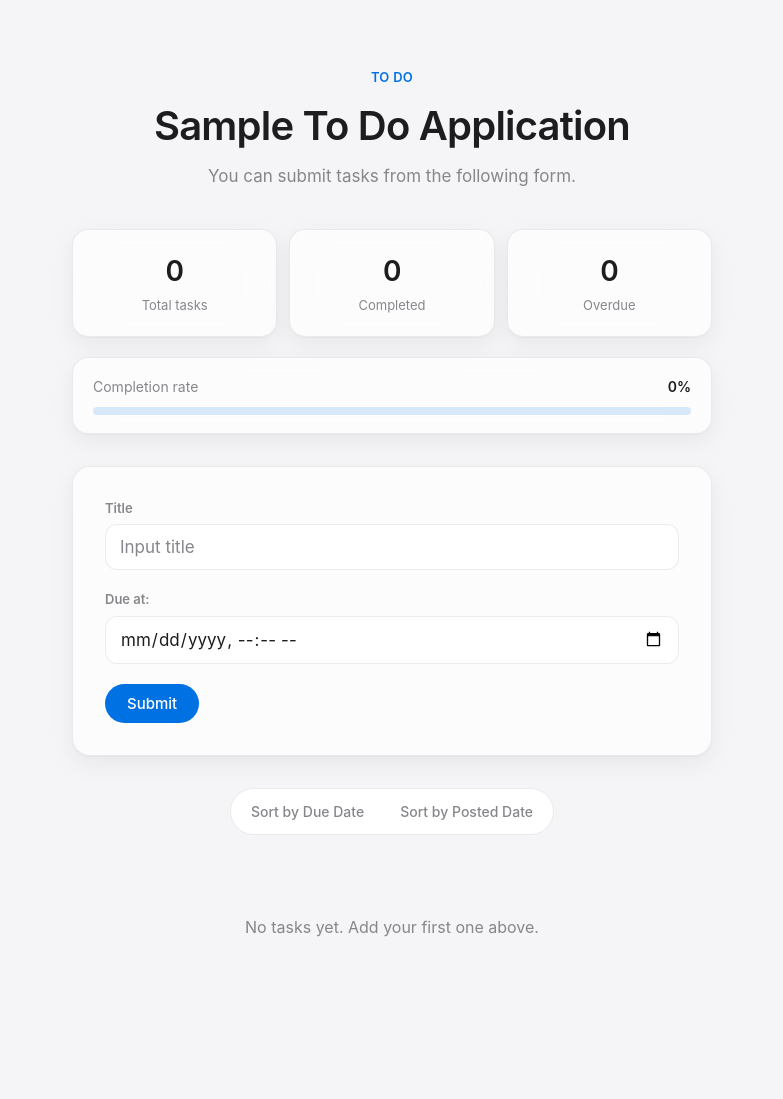
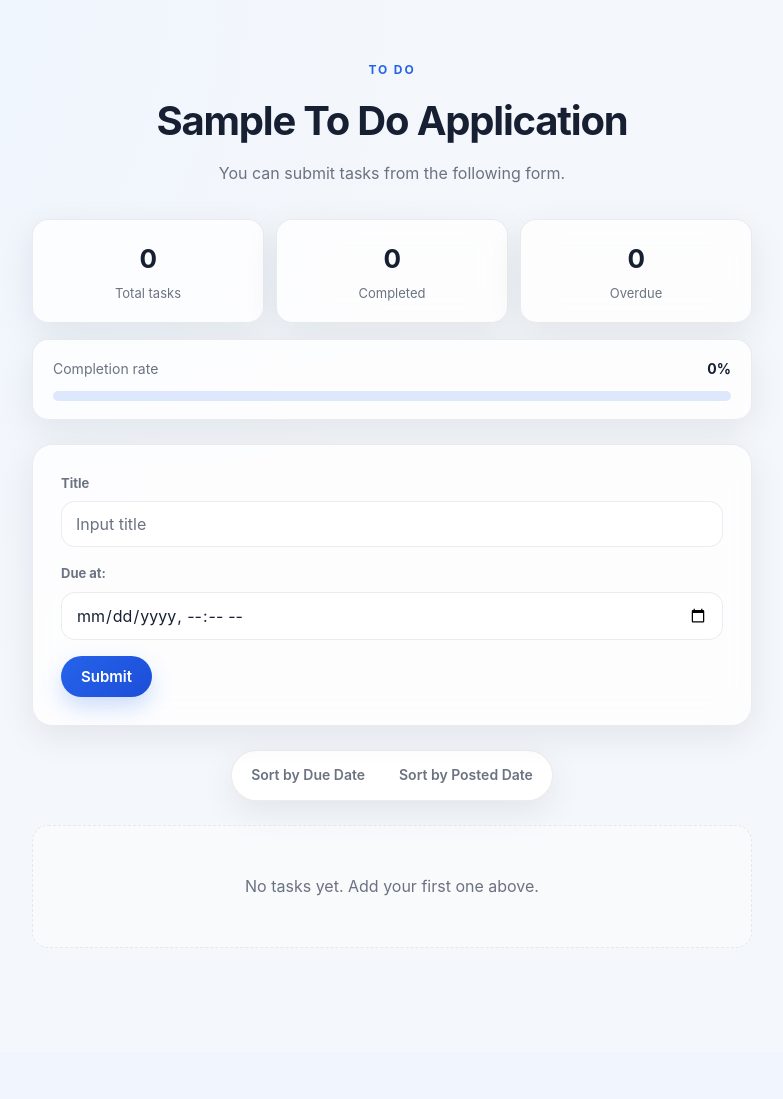
Before and after one commit to s1f102500102/django-test-exercise, a Django app: page / in a window 1280 px wide. Shown: the whole page, without its empty margins (248-1031 px from the left). After the commit the page ends 948 px from the top, so only its background shows below. Run offline with Django 5.2, Linux system fonts and the light colour scheme; data that the repository does not hold is empty.

Commit message:
cssを改良しました

```diff
--- a/todo/static/todo/style.css
+++ b/todo/static/todo/style.css
@@ -1,43 +1,45 @@
 /* ---------------------------------------------------
-   To Do Application — Apple-inspired visual theme
+   To Do Application — polished glassmorphism theme
 --------------------------------------------------- */
 
 :root {
-  --bg: #f5f5f7;
-  --surface: rgba(255, 255, 255, 0.72);
+  --bg: #f4f7fb;
+  --bg-accent: #eef5ff;
+  --surface: rgba(255, 255, 255, 0.78);
   --surface-solid: #ffffff;
-  --text-primary: #1d1d1f;
-  --text-secondary: #86868b;
-  --accent: #0071e3;
-  --accent-hover: #0077ed;
-  --accent-active: #006edb;
-  --border: rgba(0, 0, 0, 0.08);
-  --success-bg: #eafaf0;
-  --success-text: #1e7e42;
-  --pending-bg: #fff2e8;
-  --pending-text: #b25000;
-  --shadow: 0 1px 2px rgba(0, 0, 0, 0.04), 0 8px 24px rgba(0, 0, 0, 0.06);
-  --shadow-hover: 0 2px 4px rgba(0, 0, 0, 0.06), 0 16px 32px rgba(0, 0, 0, 0.08);
-  --radius: 18px;
+  --text-primary: #172033;
+  --text-secondary: #6b7280;
+  --accent: #2563eb;
+  --accent-hover: #1d4ed8;
+  --accent-active: #1950b8;
+  --border: rgba(15, 23, 42, 0.08);
+  --success-bg: #e8f8ee;
+  --success-text: #157f49;
+  --pending-bg: #fff4e8;
+  --pending-text: #b15c00;
+  --shadow: 0 10px 35px rgba(15, 23, 42, 0.08);
+  --shadow-hover: 0 18px 45px rgba(15, 23, 42, 0.12);
+  --radius: 20px;
 }
 
 @media (prefers-color-scheme: dark) {
   :root {
-    --bg: #000000;
-    --surface: rgba(28, 28, 30, 0.72);
-    --surface-solid: #1c1c1e;
-    --text-primary: #f5f5f7;
-    --text-secondary: #98989d;
-    --accent: #2997ff;
-    --accent-hover: #4dabff;
-    --accent-active: #1c86f2;
+    --bg: #060816;
+    --bg-accent: #111827;
+    --surface: rgba(17, 24, 39, 0.78);
+    --surface-solid: #111827;
+    --text-primary: #f8fafc;
+    --text-secondary: #94a3b8;
+    --accent: #60a5fa;
+    --accent-hover: #3b82f6;
+    --accent-active: #2563eb;
     --border: rgba(255, 255, 255, 0.1);
-    --success-bg: rgba(48, 209, 88, 0.15);
-    --success-text: #30d158;
-    --pending-bg: rgba(255, 159, 10, 0.15);
-    --pending-text: #ff9f0a;
-    --shadow: 0 1px 2px rgba(0, 0, 0, 0.3), 0 8px 24px rgba(0, 0, 0, 0.4);
-    --shadow-hover: 0 2px 4px rgba(0, 0, 0, 0.35), 0 16px 32px rgba(0, 0, 0, 0.5);
+    --success-bg: rgba(34, 197, 94, 0.16);
+    --success-text: #4ade80;
+    --pending-bg: rgba(249, 115, 22, 0.16);
+    --pending-text: #fb923c;
+    --shadow: 0 12px 36px rgba(0, 0, 0, 0.35);
+    --shadow-hover: 0 20px 50px rgba(0, 0, 0, 0.45);
   }
 }
 
@@ -53,149 +55,150 @@ html {
 body {
   margin: 0;
   min-height: 100vh;
-  background: var(--bg);
+  background:
+    radial-gradient(circle at top left, var(--bg-accent), transparent 45%),
+    var(--bg);
   color: var(--text-primary);
   font-family: -apple-system, BlinkMacSystemFont, "SF Pro Text", "Segoe UI",
     "Hiragino Sans", "Hiragino Kaku Gothic ProN", "Noto Sans JP", Roboto,
     sans-serif;
-  line-height: 1.5;
-  padding: 64px 24px 96px;
+  line-height: 1.6;
+  padding: 56px 20px 88px;
 }
 
 .page {
-  max-width: 640px;
+  max-width: 720px;
   margin: 0 auto;
 }
 
-/* Header */
-
 .page-header {
   text-align: center;
-  margin-bottom: 40px;
+  margin-bottom: 32px;
 }
 
 .page-header h1 {
-  font-size: 40px;
-  font-weight: 600;
-  letter-spacing: -0.02em;
+  font-size: clamp(32px, 4vw, 40px);
+  font-weight: 700;
+  letter-spacing: -0.03em;
   margin: 0 0 8px;
 }
 
 .page-header p {
   color: var(--text-secondary);
-  font-size: 17px;
+  font-size: 16px;
   margin: 0;
 }
 
 .eyebrow {
   display: inline-block;
-  font-size: 13px;
-  font-weight: 600;
-  letter-spacing: 0.02em;
+  font-size: 12px;
+  font-weight: 700;
+  letter-spacing: 0.16em;
   text-transform: uppercase;
   color: var(--accent);
-  margin-bottom: 8px;
+  margin-bottom: 10px;
 }
-
-/* Card (form container / detail container) */
 
 .card {
   background: var(--surface);
-  -webkit-backdrop-filter: blur(20px);
-  backdrop-filter: blur(20px);
+  -webkit-backdrop-filter: blur(18px);
+  backdrop-filter: blur(18px);
   border: 1px solid var(--border);
   border-radius: var(--radius);
   box-shadow: var(--shadow);
-  padding: 32px;
-  margin-bottom: 32px;
+  padding: 28px;
+  margin-bottom: 24px;
 }
 
-/* Form */
-
 .field {
-  margin-bottom: 20px;
+  margin-bottom: 16px;
 }
 
 .field:last-of-type {
-  margin-bottom: 28px;
+  margin-bottom: 24px;
 }
 
 .field label {
   display: block;
   font-size: 13px;
-  font-weight: 600;
+  font-weight: 700;
   color: var(--text-secondary);
-  margin-bottom: 6px;
+  margin-bottom: 8px;
 }
 
 .field input {
   width: 100%;
-  font-size: 17px;
+  font-size: 16px;
   font-family: inherit;
   color: var(--text-primary);
   background: var(--surface-solid);
   border: 1px solid var(--border);
-  border-radius: 12px;
+  border-radius: 14px;
   padding: 12px 14px;
-  transition: border-color 0.2s ease, box-shadow 0.2s ease;
+  transition: border-color 0.2s ease, box-shadow 0.2s ease, transform 0.2s ease;
 }
 
 .field input:focus {
   outline: none;
   border-color: var(--accent);
-  box-shadow: 0 0 0 4px rgba(0, 113, 227, 0.15);
+  box-shadow: 0 0 0 4px rgba(37, 99, 235, 0.16);
+  transform: translateY(-1px);
 }
 
 .field input::placeholder {
   color: var(--text-secondary);
 }
 
-/* Buttons / links styled as buttons */
-
 .btn {
   display: inline-flex;
   align-items: center;
   justify-content: center;
   font-size: 15px;
-  font-weight: 500;
+  font-weight: 600;
   font-family: inherit;
   color: #fff;
-  background: var(--accent);
+  background: linear-gradient(135deg, var(--accent), var(--accent-hover));
   border: none;
-  border-radius: 980px;
-  padding: 10px 22px;
+  border-radius: 999px;
+  padding: 11px 20px;
   cursor: pointer;
   text-decoration: none;
-  transition: background 0.15s ease, transform 0.1s ease;
+  box-shadow: 0 10px 22px rgba(37, 99, 235, 0.22);
+  transition: transform 0.15s ease, box-shadow 0.2s ease, background 0.2s ease;
 }
 
 .btn:hover {
-  background: var(--accent-hover);
+  background: linear-gradient(135deg, var(--accent-hover), var(--accent));
+  transform: translateY(-1px);
+  box-shadow: 0 14px 28px rgba(37, 99, 235, 0.28);
 }
 
 .btn:active {
-  background: var(--accent-active);
-  transform: scale(0.97);
+  transform: scale(0.98);
 }
 
 .btn-secondary {
   color: var(--accent);
   background: transparent;
   border: 1px solid var(--border);
+  box-shadow: none;
 }
 
 .btn-secondary:hover {
-  background: rgba(0, 113, 227, 0.08);
+  background: rgba(37, 99, 235, 0.08);
+  box-shadow: none;
 }
 
 .btn-danger {
-  color: #ff3b30;
+  color: #ef4444;
   background: transparent;
   border: 1px solid var(--border);
+  box-shadow: none;
 }
 
 .btn-danger:hover {
-  background: rgba(255, 59, 48, 0.08);
+  background: rgba(239, 68, 68, 0.08);
+  box-shadow: none;
 }
 
 .actions {
@@ -204,23 +207,21 @@ body {
   flex-wrap: wrap;
 }
 
-/* Dashboard */
-
 .dashboard {
   display: grid;
-  grid-template-columns: repeat(3, 1fr);
+  grid-template-columns: repeat(3, minmax(0, 1fr));
   gap: 12px;
-  margin-bottom: 20px;
+  margin-bottom: 16px;
 }
 
 .stat-tile {
   background: var(--surface);
-  -webkit-backdrop-filter: blur(20px);
-  backdrop-filter: blur(20px);
+  -webkit-backdrop-filter: blur(18px);
+  backdrop-filter: blur(18px);
   border: 1px solid var(--border);
   border-radius: 16px;
   box-shadow: var(--shadow);
-  padding: 20px 16px;
+  padding: 18px 14px;
   text-align: center;
   display: flex;
   flex-direction: column;
@@ -228,9 +229,9 @@ body {
 }
 
 .stat-value {
-  font-size: 28px;
-  font-weight: 600;
-  letter-spacing: -0.01em;
+  font-size: 26px;
+  font-weight: 700;
+  letter-spacing: -0.02em;
   color: var(--text-primary);
 }
 
@@ -245,13 +246,13 @@ body {
 
 .meter-card {
   background: var(--surface);
-  -webkit-backdrop-filter: blur(20px);
-  backdrop-filter: blur(20px);
+  -webkit-backdrop-filter: blur(18px);
+  backdrop-filter: blur(18px);
   border: 1px solid var(--border);
   border-radius: 16px;
   box-shadow: var(--shadow);
   padding: 18px 20px;
-  margin-bottom: 32px;
+  margin-bottom: 24px;
 }
 
 .meter-header {
@@ -263,66 +264,51 @@ body {
 }
 
 .meter-value {
-  font-weight: 600;
+  font-weight: 700;
   color: var(--text-primary);
 }
 
 .meter-track {
-  height: 8px;
-  border-radius: 980px;
-  background: rgba(0, 113, 227, 0.15);
+  height: 10px;
+  border-radius: 999px;
+  background: rgba(37, 99, 235, 0.14);
   overflow: hidden;
 }
 
 .meter-fill {
   height: 100%;
-  border-radius: 980px;
-  background: var(--accent);
+  border-radius: 999px;
+  background: linear-gradient(90deg, var(--accent), #60a5fa);
   transition: width 0.3s ease;
 }
-
-@media (prefers-color-scheme: dark) {
-  .meter-track {
-    background: rgba(41, 151, 255, 0.2);
-  }
-}
-
-@media (max-width: 480px) {
-  .dashboard {
-    grid-template-columns: 1fr;
-  }
-}
-
-/* Sort control */
 
 .sort-bar {
   display: flex;
   justify-content: center;
-  gap: 4px;
+  gap: 6px;
   background: var(--surface-solid);
   border: 1px solid var(--border);
-  border-radius: 980px;
-  padding: 4px;
-  margin: 0 auto 32px;
+  border-radius: 999px;
+  padding: 5px;
+  margin: 0 auto 24px;
   width: fit-content;
+  box-shadow: var(--shadow);
 }
 
 .sort-bar a {
   font-size: 14px;
-  font-weight: 500;
+  font-weight: 600;
   color: var(--text-secondary);
   text-decoration: none;
-  padding: 8px 16px;
-  border-radius: 980px;
+  padding: 8px 14px;
+  border-radius: 999px;
   transition: background 0.15s ease, color 0.15s ease;
 }
 
 .sort-bar a:hover {
   color: var(--text-primary);
-  background: var(--border);
+  background: rgba(37, 99, 235, 0.08);
 }
-
-/* Task list */
 
 .task-list {
   list-style: none;
@@ -408,13 +407,39 @@ body {
 
 .detail-meta strong {
   color: var(--text-primary);
-  font-weight: 500;
+  font-weight: 600;
 }
-
-/* Empty state */
 
 .empty-state {
   text-align: center;
   color: var(--text-secondary);
   padding: 48px 24px;
+  border: 1px dashed var(--border);
+  border-radius: 16px;
+  background: rgba(255, 255, 255, 0.35);
 }
+
+@media (prefers-color-scheme: dark) {
+  .empty-state {
+    background: rgba(255, 255, 255, 0.04);
+  }
+}
+
+@media (max-width: 480px) {
+  body {
+    padding: 32px 14px 64px;
+  }
+
+  .dashboard {
+    grid-template-columns: 1fr;
+  }
+
+  .card {
+    padding: 22px;
+  }
+
+  .sort-bar {
+    flex-direction: column;
+    border-radius: 20px;
+  }
+}
```
Also changed, not shown: other parts of todo/static/todo/style.css (+27 -14 lines).
